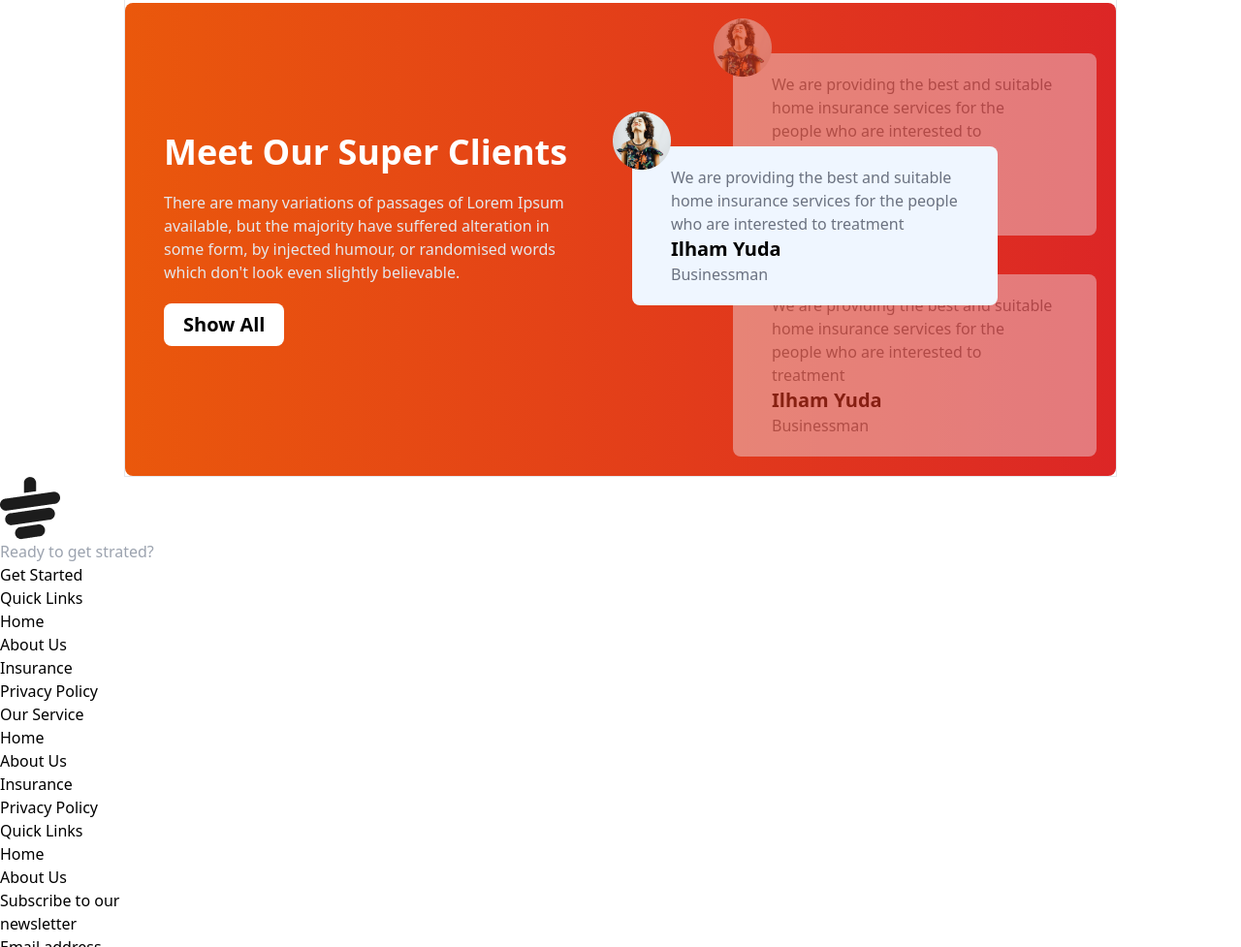
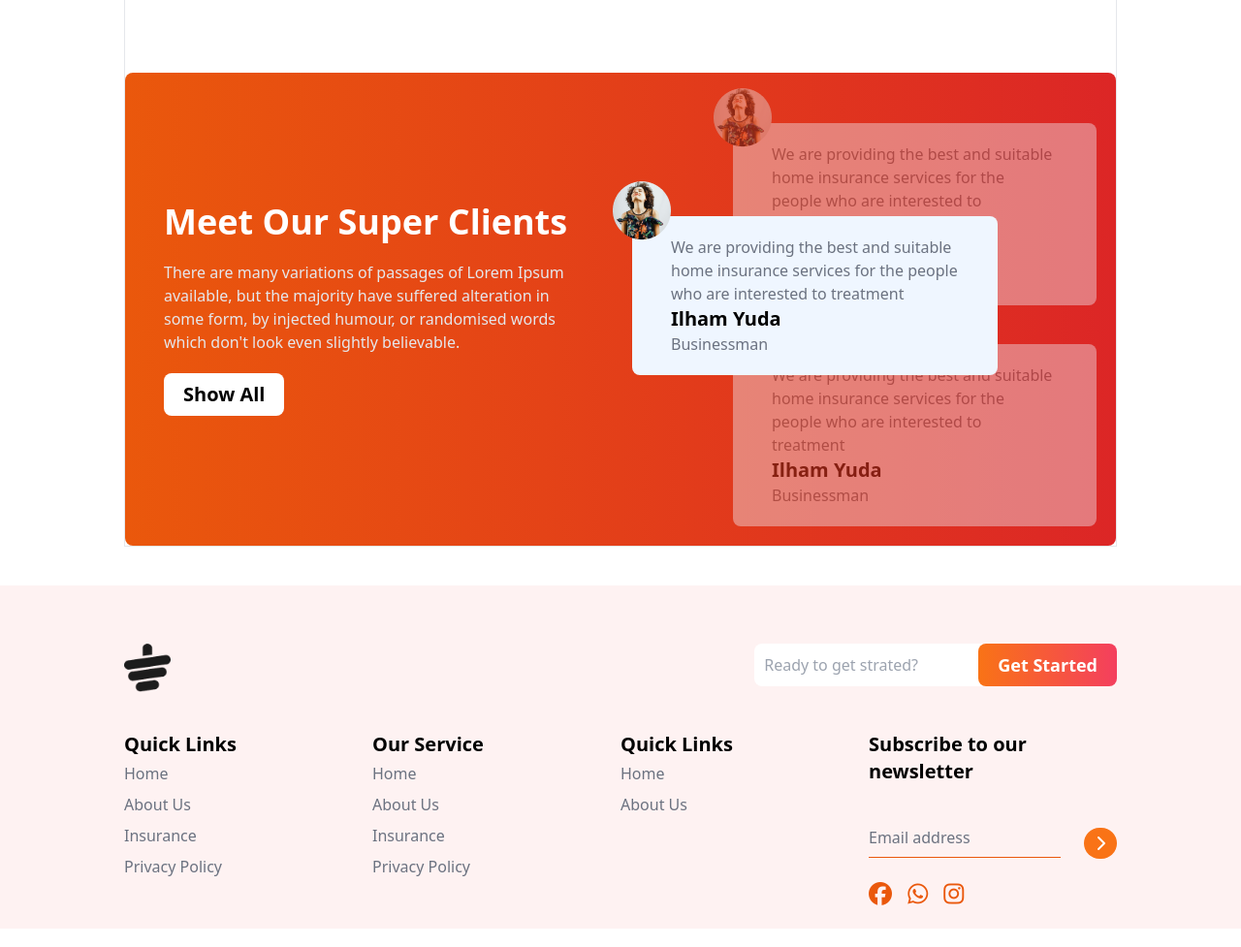
Before and after one commit to mdimu29ail/tea-house-main, a plain HTML site: page index.html in a window 1280 px wide. Shown: the part 1823-2800 px from the top of the page at 97% size. Drawn offline with nearby package versions, Linux system fonts and the light colour scheme.

Commit message:
my commit side

```diff
--- a/index.html
+++ b/index.html
@@ -24,6 +24,29 @@
 </head>
 
 <body>
+  <header class="max-w-screen-lg mx-auto border">
+    <div class="flex justify-between px-5">
+      <div class="max-w-16">
+        <img src="images/tea store logo.png" alt="">
+      </div>
+      <div class="flex">
+        <ul class="md:flex md:items-center md:justify-center gap-2 ">
+          <li class="p-5 text-gray-500"><a href="">Home</a></li>
+          <li class="p-5 text-gray-500"><a href="">News</a></li>
+          <li class="p-5 text-gray-500"><a href="">Contact</a></li>
+          <li class="p-5 text-gray-500"><a href="">About</a></li>
+          <li class="p-5 text-gray-500"><a href="">LogIn</a></li>
+          <li class="p-5 text-gray-500"><a href="">SingUp</a></li>
+
+        </ul>
+        <div>
+          <i class="fa-solid fa-bars md:hidden text-4xl text-center mt-3"></i>
+        </div>
+      </div>
+
+
+    </div>
+  </header>
   <main class="max-w-screen-lg mx-auto border">
     <!-- Banner section -->
     <section class="flex flex-col-reverse md:justify-between  items-center mt-6 md:flex-row p-10">
@@ -156,7 +179,7 @@
               in some form,
               by injected humour, or randomised words which don't look even slightly believable.</p>
             <div class="text-center md:text-left"><button
-                class="bg-white px-5 py-2 rounded-lg text-xl font-semibold">Show
+                class="bg-white px-5 py-2 rounded-lg text-xl font-semibold hover:bg-red-500 transition duration-700">Show
                 All</button></div>
           </div>
         </div>
@@ -210,26 +233,29 @@
       </div>
     </section>
   </main>
-  <footer>
-    <div>
+  <footer class="bg-red-50 my-10 p-5">
+    <div class="max-w-screen-lg mx-auto pt-10">
       <!-- btn div -->
-      <div>
-        <div>
-          <img src="images/cup.png" alt="">
+      <div class="flex justify-between mb-10">
+        <div class="w-12 ">
+          <img src=" images/cup.png" alt="">
         </div>
-        <div>
-          <div><input type="input" value="" placeholder="Ready to get strated?"></div>
+        <div class="flex justify-between">
+          <div><input class="p-[10px] border-none rounded-l-lg " type="input" value=""
+              placeholder="Ready to get strated? "></div>
           <div>
-            <button>Get Started</button>
+            <button
+              class="bg-gradient-to-r from-orange-500 to-rose-500 border-none rounded-lg px-5 py-2 text-lg font-semibold -ml-5 text-white">Get
+              Started</button>
           </div>
         </div>
       </div>
       <!-- colam div -->
-      <div>
+      <div class="grid grid-cols-1 md:grid-cols-4">
         <!-- 1st div -->
-        <div>
-          <h2>Quick Links</h2>
-          <ul>
+        <div class="text-base/8">
+          <h2 class="font-semibold text-xl">Quick Links</h2>
+          <ul class="text-gray-500">
             <li><a href="">Home</a></li>
             <li><a href="">About Us</a></li>
             <li><a href="">Insurance</a></li>
@@ -237,9 +263,9 @@
           </ul>
         </div>
         <!-- 2st div -->
-        <div>
-          <h2>Our Service</h2>
-          <ul>
+        <div class="text-base/8">
+          <h2 class="font-semibold text-xl">Our Service</h2>
+          <ul class="text-gray-500">
             <li><a href="">Home</a></li>
             <li><a href="">About Us</a></li>
             <li><a href="">Insurance</a></li>
@@ -247,31 +273,33 @@
           </ul>
         </div>
         <!-- 3st div -->
-        <div>
-          <h2>Quick Links</h2>
-          <ul>
+        <div class="text-base/8">
+          <h2 class="font-semibold text-xl">Quick Links</h2>
+          <ul class="text-gray-500">
             <li><a href="">Home</a></li>
             <li><a href="">About Us</a></li>
 
           </ul>
         </div>
         <!-- 4st div -->
-        <div>
-          <h2>Subscribe to our <br> newsletter</h2>
-          <div>
-            <p>Email address</p>
-            <i class="fa-solid fa-chevron-right"></i>
+        <div class="">
+          <h2 class="font-semibold text-xl">Subscribe to our <br> newsletter</h2>
+          <div class="flex gap-6 items-center mt-10">
+            <p class="text-gray-500 border-b border-orange-600 pb-2 w-72">Email address</p>
+            <i class="fa-solid fa-chevron-right mt-1 bg-orange-500 py-2 px-3 rounded-full text-white"></i>
           </div>
           <!-- footer-icones -->
-          <div>
-            <i class="fa-brands fa-facebook"></i>
-            <i class="fa-brands fa-whatsapp"></i>
-            <i class="fa-brands fa-instagram"></i>
+          <div class="mt-5">
+            <i class="fa-brands fa-facebook mr-3 text-orange-600 text-2xl"></i>
+            <i class="fa-brands fa-whatsapp mr-3 text-orange-600 text-2xl"></i>
+            <i class="fa-brands fa-instagram text-orange-600 text-2xl"></i>
           </div>
         </div>
 
 
       </div>
+
+
     </div>
   </footer>
 </body>
```
Also changed, not shown: images/tea store logo.png (added).
